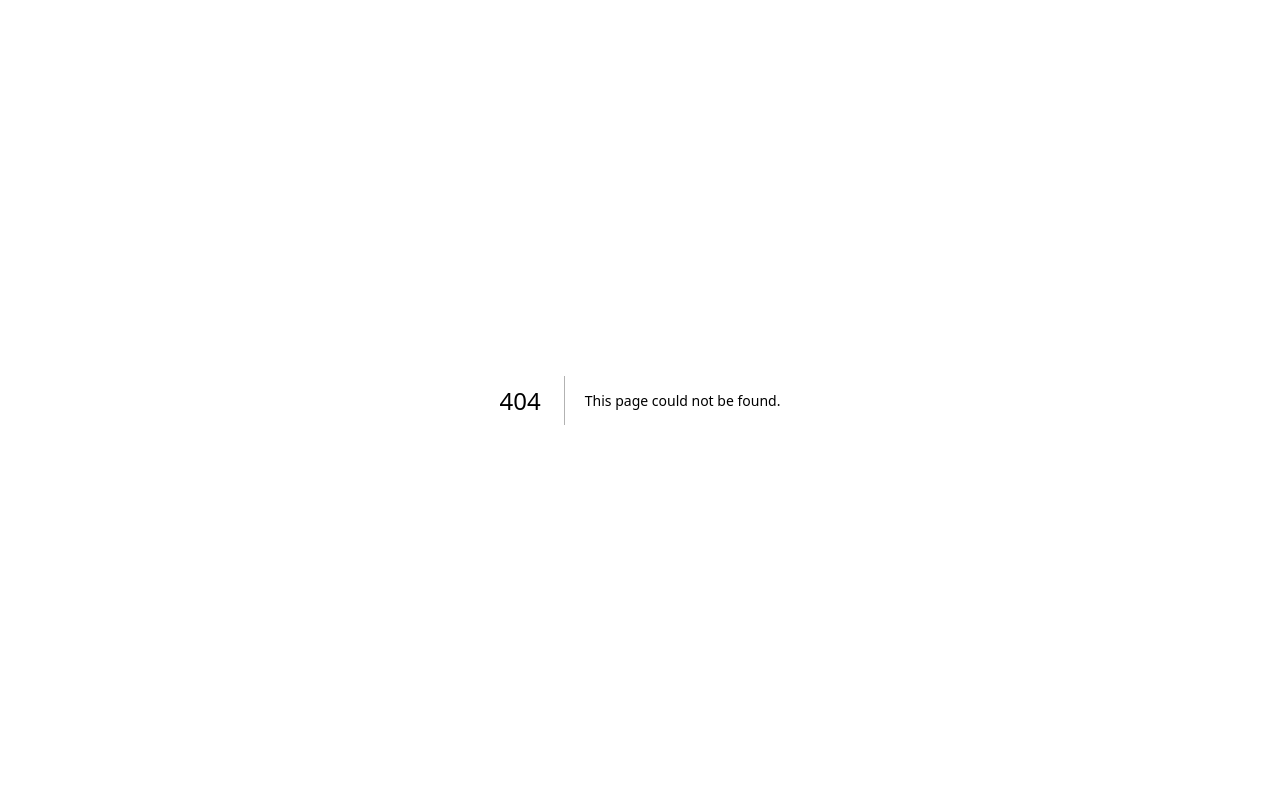
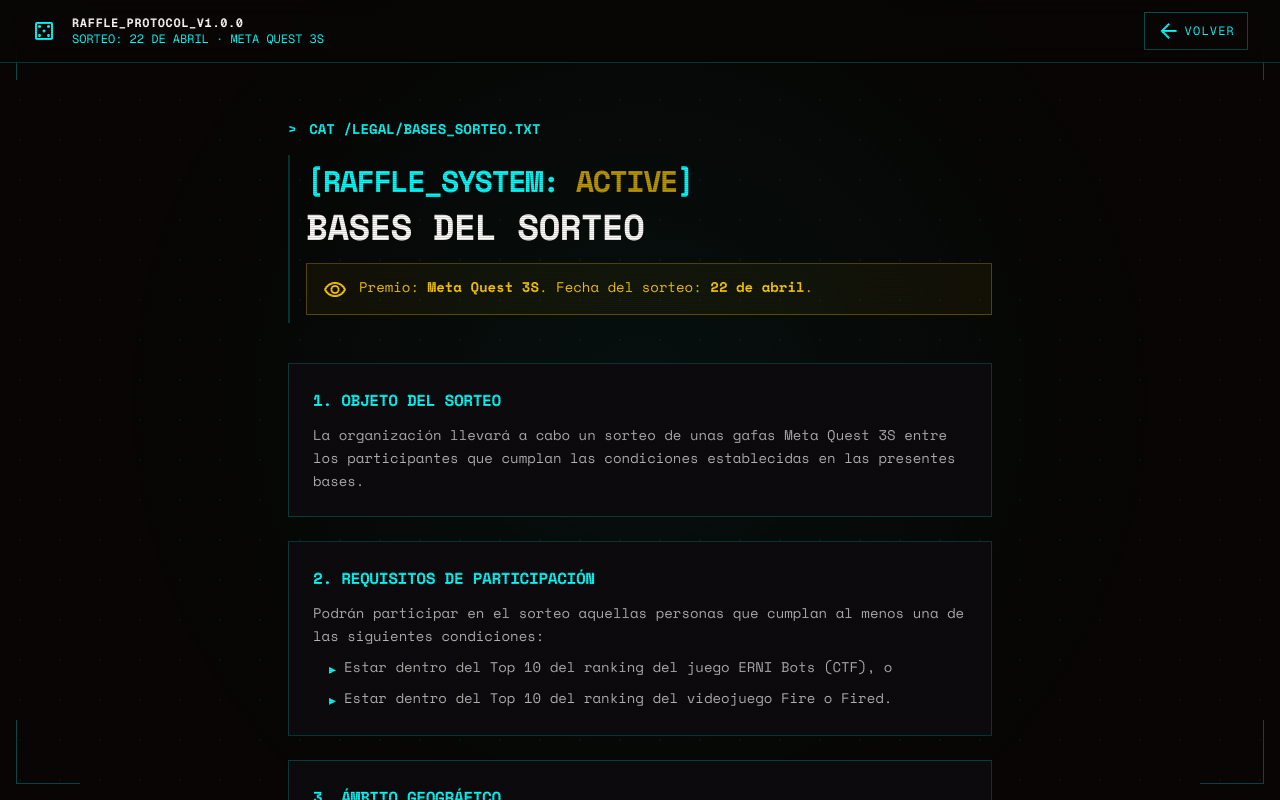
Before and after one commit to ERNI-Academy/ERNI-Bots_V2, a Next.js app in the folder web/: page /sorteo in a window 1280 px wide. Before the commit this address had no page. Built offline with nearby package versions, Linux system fonts and the light colour scheme.

Commit message:
feat: agregar página de bases del sorteo y enlaces en la sección de registro

```diff
--- a/web/app/register/page.tsx
+++ b/web/app/register/page.tsx
@@ -315,6 +315,15 @@
                                     >
                                         POLÍTICA DE PRIVACIDAD
                                     </a>
+                                    {" "}Y LAS{" "}
+                                    <a
+                                        href="/sorteo"
+                                        target="_blank"
+                                        rel="noopener noreferrer"
+                                        className="text-primary underline hover:text-primary"
+                                    >
+                                        BASES DEL SORTEO
+                                    </a>
                                 </label>
                             </div>
 
--- /dev/null
+++ b/web/app/sorteo/page.tsx
@@ -0,0 +1,179 @@
+"use client";
+
+import Link from "next/link";
+import { Space_Mono } from "next/font/google";
+
+const spaceMono = Space_Mono({ weight: ["400", "700"], subsets: ["latin"] });
+
+const BASES = [
+    {
+        title: "1. Objeto del sorteo",
+        content:
+            "La organización llevará a cabo un sorteo de unas gafas Meta Quest 3S entre los participantes que cumplan las condiciones establecidas en las presentes bases.",
+    },
+    {
+        title: "2. Requisitos de participación",
+        content:
+            "Podrán participar en el sorteo aquellas personas que cumplan al menos una de las siguientes condiciones:",
+        list: [
+            "Estar dentro del Top 10 del ranking del juego ERNI Bots (CTF), o",
+            "Estar dentro del Top 10 del ranking del videojuego Fire o Fired.",
+        ],
+    },
+    {
+        title: "3. Ámbito geográfico",
+        content:
+            "El envío del premio se realizará únicamente a direcciones ubicadas en la península.",
+    },
+    {
+        title: "4. Fecha del sorteo",
+        content: "El sorteo se celebrará el día 22 de abril.",
+    },
+    {
+        title: "5. Selección del ganador y comunicación",
+        content:
+            "El ganador será seleccionado de entre los participantes que cumplan los requisitos establecidos.\n\nLa organización se pondrá en contacto con el ganador a través de correo electrónico, solicitando la dirección postal para el envío del premio.",
+    },
+    {
+        title: "6. Aceptación del premio y suplencias",
+        content:
+            "El ganador dispondrá de un plazo de 5 días naturales desde el envío del email para responder y facilitar sus datos de envío.\n\nEn caso de no recibir respuesta dentro de dicho plazo, la organización se reserva el derecho de realizar un nuevo sorteo para seleccionar a otro ganador.",
+    },
+    {
+        title: "7. Aceptación de las bases",
+        content:
+            "La participación en el sorteo implica la aceptación íntegra de estas bases.",
+    },
+];
+
+export default function SorteoPage() {
+    return (
+        <div
+            className={`${spaceMono.className} fixed inset-0 flex flex-col bg-surface text-primary overflow-hidden`}
+        >
+            <div className="scanlines" />
+            <div
+                className="fixed inset-0 pointer-events-none opacity-20"
+                style={{
+                    backgroundImage:
+                        "radial-gradient(rgba(0,255,255,0.3) 1px, transparent 0)",
+                    backgroundSize: "40px 40px",
+                }}
+            />
+            <div
+                className="fixed inset-0 pointer-events-none"
+                style={{
+                    background:
+                        "radial-gradient(circle at center, rgba(0,255,255,0.05) 0%, transparent 70%)",
+                }}
+            />
+            <div className="fixed top-4 left-4 size-16 border-t border-l border-primary/30 pointer-events-none" />
+            <div className="fixed top-4 right-4 size-16 border-t border-r border-primary/30 pointer-events-none" />
+            <div className="fixed bottom-4 left-4 size-16 border-b border-l border-primary/30 pointer-events-none" />
+            <div className="fixed bottom-4 right-4 size-16 border-b border-r border-primary/30 pointer-events-none" />
+
+            <header className="flex items-center justify-between border-b border-primary/20 bg-surface/80 px-4 md:px-8 py-3 backdrop-blur-md z-10 sticky top-0 shrink-0">
+                <div className="flex items-center gap-2 md:gap-4">
+                    <span className="material-symbols-outlined text-xl md:text-2xl text-primary">
+                        casino
+                    </span>
+                    <div className="flex flex-col">
+                        <h1 className="text-white text-xs font-mono font-bold leading-tight tracking-wider uppercase">
+                            RAFFLE_PROTOCOL_v1.0.0
+                        </h1>
+                        <p className="text-primary text-xs font-mono">
+                            SORTEO: 22 DE ABRIL · META QUEST 3S
+                        </p>
+                    </div>
+                </div>
+                <Link
+                    href="/"
+                    className="flex items-center gap-1 px-3 py-1.5 border border-primary/30 hover:bg-primary/20 text-primary transition-colors font-mono text-xs uppercase tracking-widest"
+                >
+                    <span className="material-symbols-outlined text-sm">
+                        arrow_back
+                    </span>
+                    <span className="hidden sm:inline">VOLVER</span>
+                </Link>
+            </header>
+
+            <div className="flex-1 overflow-y-auto">
+                <div className="relative max-w-3xl mx-auto px-4 md:px-8 py-10 md:py-14">
+                    {/* Hero */}
+                    <div className="mb-10">
+                        <p className="text-primary text-sm uppercase font-bold before:content-['>_'] before:mr-1">
+                            cat /legal/bases_sorteo.txt
+                        </p>
+                        <div className="border-l-2 border-primary/20 pl-4 py-2 my-4">
+                            <p className="text-primary text-xl md:text-3xl font-bold mb-2 tracking-tighter">
+                                [RAFFLE_SYSTEM:{" "}
+                                <span className="text-[#ffcc00] animate-pulse">
+                                    ACTIVE
+                                </span>
+                                ]
+                            </p>
+                            <p className="text-white text-2xl md:text-4xl font-black uppercase mb-4 tracking-tight">
+                                BASES DEL SORTEO
+                            </p>
+                            <div className="flex items-start gap-3 bg-[#ffcc00]/5 border border-[#ffcc00]/30 px-4 py-3 mt-4">
+                                <span className="material-symbols-outlined text-[#ffcc00] text-xl shrink-0 mt-0.5">
+                                    visibility
+                                </span>
+                                <p className="text-[#ffcc00] text-sm leading-relaxed">
+                                    Premio:{" "}
+                                    <strong>Meta Quest 3S</strong>. Fecha del
+                                    sorteo: <strong>22 de abril</strong>.
+                                </p>
+                            </div>
+                        </div>
+                    </div>
+
+                    {/* Bases */}
+                    <div className="space-y-6 mb-14">
+                        {BASES.map((base, i) => (
+                            <div
+                                key={i}
+                                className="relative border border-primary/20 bg-[#0a0a0f] p-5 md:p-6"
+                            >
+                                <h2 className="text-primary text-sm md:text-base font-bold uppercase tracking-tight mb-3">
+                                    {base.title}
+                                </h2>
+                                {base.content.split("\n\n").map((paragraph, j) => (
+                                    <p
+                                        key={j}
+                                        className="text-white/70 text-xs md:text-sm leading-relaxed mb-2 last:mb-0"
+                                    >
+                                        {paragraph}
+                                    </p>
+                                ))}
+                                {base.list && (
+                                    <ul className="mt-2 space-y-1.5 pl-4">
+                                        {base.list.map((item, k) => (
+                                            <li
+                                                key={k}
+                                                className="text-white/70 text-xs md:text-sm leading-relaxed flex items-start gap-2"
+                                            >
+                                                <span className="text-primary mt-0.5 shrink-0">
+                                                    ▸
+                                                </span>
+                                                {item}
+                                            </li>
+                                        ))}
+                                    </ul>
+                                )}
+                            </div>
+                        ))}
+                    </div>
+
+                    <div className="border-t border-primary/10 pt-6 text-center">
+                        <p
+                            className={`text-xs text-white/30 uppercase tracking-widest ${spaceMono.className}`}
+                        >
+                            ERNI BOTS V2 2026
+                        </p>
+                    </div>
+                </div>
+            </div>
+        </div>
+    );
+}
```
Also changed, not shown: 1 other file (tests, documents, lock files or other folders).
